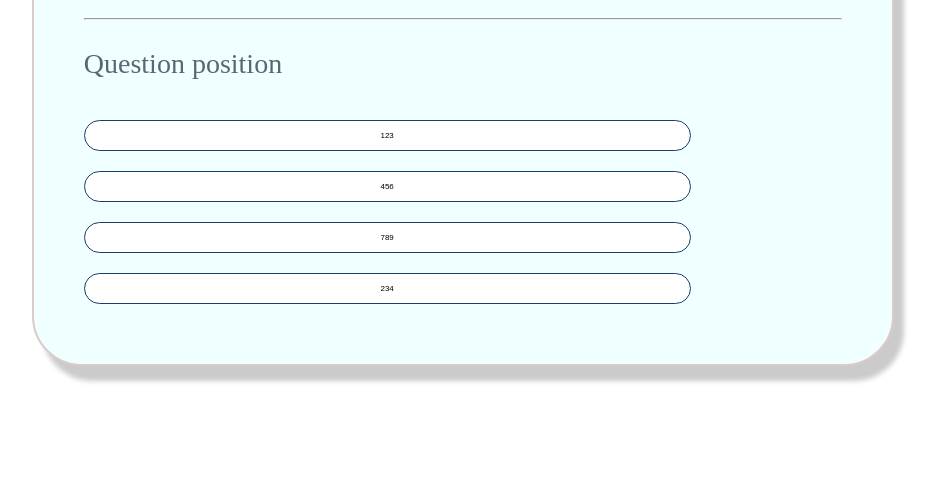
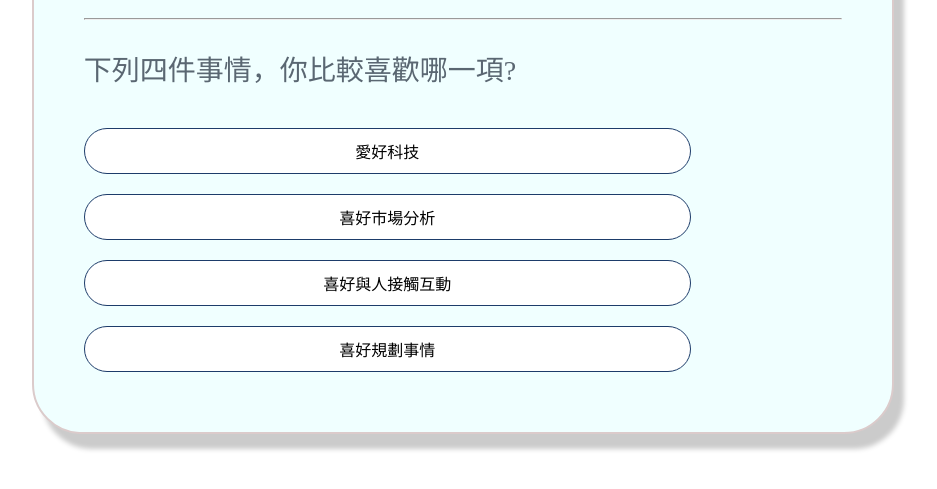
Before and after one commit to HermesKeng/Quiz_Pratice, a plain HTML site: page index.html in a window 1280 px wide. Shown: the part 107-596 px from the top of the page, without its empty margins (177-1114 px from the left). Drawn offline with Linux system fonts and the light colour scheme.

Commit message:
add the some function about quiz
1.add class Quiz , Question
2.the main function we use app.js
3.in questions array, we can add problem each problem structure is
(Question,choice,answer)
4.we use function “populate” to change the view for any question
5. The population function includes the procedures about change the
view.
First ->detect whether it is the end of the question. If it is ,we will
show the result how many point we get.
Second-> if it is not the result, we will getElementbyId to change the
question and answer, and set up the click event on each item

```diff
--- /dev/null
+++ b/app.js
@@ -0,0 +1,41 @@
+function populate(){
+    if(quiz.isEnd()){
+        showResult();
+    }else{
+        //showQuestion();
+        var element=document.getElementById("question");
+        element.innerHTML=quiz.getQuestionIndex().text;
+
+        var choices=quiz.getQuestionIndex().choices;
+        for(var i=0;i<choices.length;i++){
+            var selection=document.getElementById("choice"+i);
+            selection.innerHTML=choices[i];
+            guess("btn"+i,choices[i]);
+
+        }
+    }
+}
+
+function guess(id,guess){
+
+    var btn=document.getElementById(id);
+    btn.onclick=function(){
+        quiz.guess(guess);
+        populate();
+    };
+}
+function showResult(){
+
+    var gameOverHtml="<h1>Result :</h1>";
+    gameOverHtml+="<h2 id='score'>Your Score :"+quiz.score+"</h2>"
+    var result=document.getElementById("quiz");
+    result.innerHTML=gameOverHtml;
+}
+var questions=[
+    new Question("下列四件事情，你比較喜歡哪一項?",["愛好科技","喜好市場分析","喜好與人接觸互動","喜好規劃事情"],"愛好科技"),
+    new Question("下列四種水果，你比較喜歡哪一種?",["西瓜","蘋果","草莓","奇異果"],"草莓")
+];
+
+var quiz=new Quiz(questions);
+
+populate();
--- a/index.html
+++ b/index.html
@@ -5,21 +5,26 @@
         <link rel="stylesheet" href="style.css" type="text/css">
         <meta name="viewport" content="width=device-width, initial-scale=1.0">
     </head>
+
     <body>
+
         <div class="grid">
-            <div class="quiz">
+            <div id="quiz">
                 <h1>微軟未來職涯計畫性向測驗</h1>
                 <hr style="margin-bottom:20px">
                 <div class="box">
-                    <p id="question">Question position</p>
+                    <p id="question"></p>
                     <div class="buttons">
-                        <button id="btn0"><span id="choice0"></span>123</button>
-                        <button id="btn1"><span id="choice1"></span>456</button>
-                        <button id="btn2"><span id="choice2"></span>789</button>
-                        <button id="btn3"><span id="choice3"></span>234</button>
+                        <button id="btn0"><span id="choice0"></span></button>
+                        <button id="btn1"><span id="choice1"></span></button>
+                        <button id="btn2"><span id="choice2"></span></button>
+                        <button id="btn3"><span id="choice3"></span></button>
                     </div>
                 </div>
             </div>
         </div>
+        <script src="question.js"></script>
+        <script src="quiz_controller.js"></script>
+        <script src="app.js"></script>
     </body>
 </html>
--- /dev/null
+++ b/question.js
@@ -0,0 +1,11 @@
+function Question(text,choices,answer){
+
+    this.text=text;
+    this.choices=choices;
+    this.answer=answer;
+}
+
+Question.prototype.CorrectAnswer=function(choices){
+
+    return choices===this.answer;
+}
--- /dev/null
+++ b/quiz_controller.js
@@ -0,0 +1,23 @@
+function Quiz(questions){
+    this.score=0;
+    this.questions=questions;
+    this.questionIndex=0;
+}
+
+
+Quiz.prototype.getQuestionIndex=function(){
+    return this.questions[this.questionIndex];
+}
+
+Quiz.prototype.isEnd=function(){
+    return this.questions.length===this.questionIndex;
+}
+
+Quiz.prototype.guess=function(answer){
+
+
+    if(this.getQuestionIndex().CorrectAnswer(answer)){
+        this.score++;
+    }
+    this.questionIndex++;
+}
--- a/style.css
+++ b/style.css
@@ -28,7 +28,7 @@
 
     background-color: white;
     width: 80%;
-    font-size: 50%;
+    font-size: 100%;
     color: #black;
     border: 1px solid #1d3c6a;
     border-radius: 50px;
```
